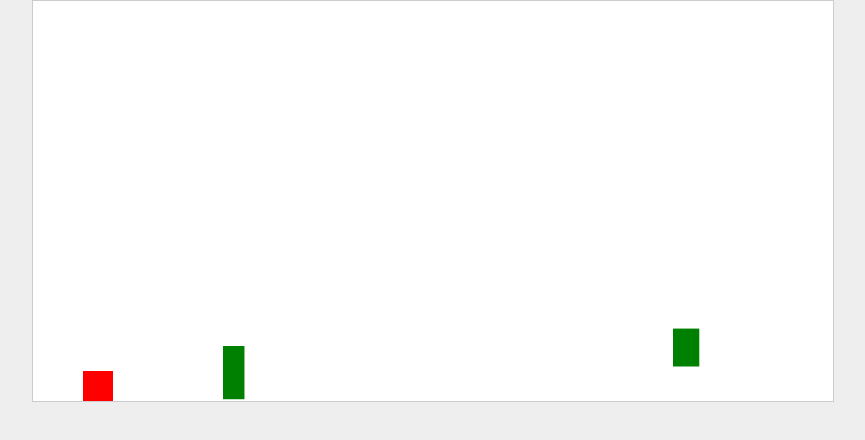
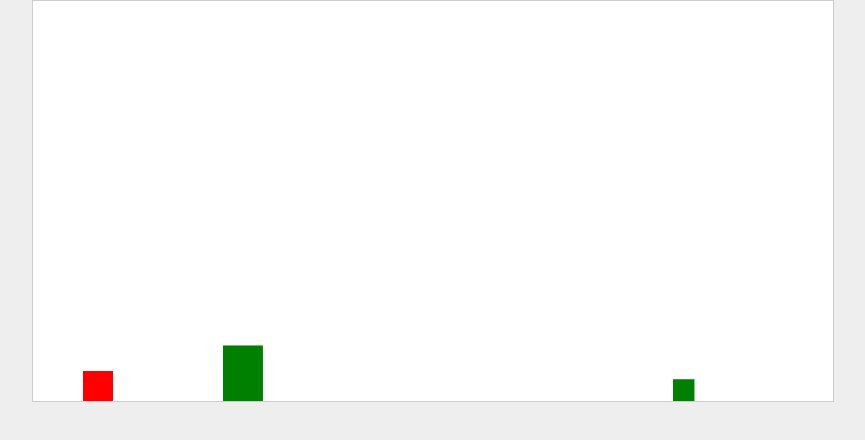
Before and after one commit to phonthebtilavun25599-boop/my-game, a plain HTML site: page index.html in a window 1280 px wide. Shown: the whole page, without its empty margins (207-1072 px from the left). Drawn offline with Linux system fonts and the light colour scheme.

Commit message:
Update index.html

```diff
--- a/index.html
+++ b/index.html
@@ -23,8 +23,8 @@ let frame = 0;
 let speed = 5;
 
 function spawnObstacle() {
-  let height = 20 + Math.random() * 50; // ความสูงของสิ่งกีดขวางต่างกัน
-  let yPos = canvas.height - height - Math.random() * 50; // ความต่างระดับ
+  let height = 20 + Math.random() * 50; // ความสูงต่างกัน
+  let yPos = canvas.height - height; // ให้อยู่ชิดพื้นเสมอ
   obstacles.push({
     x: canvas.width,
     y: yPos,
```
